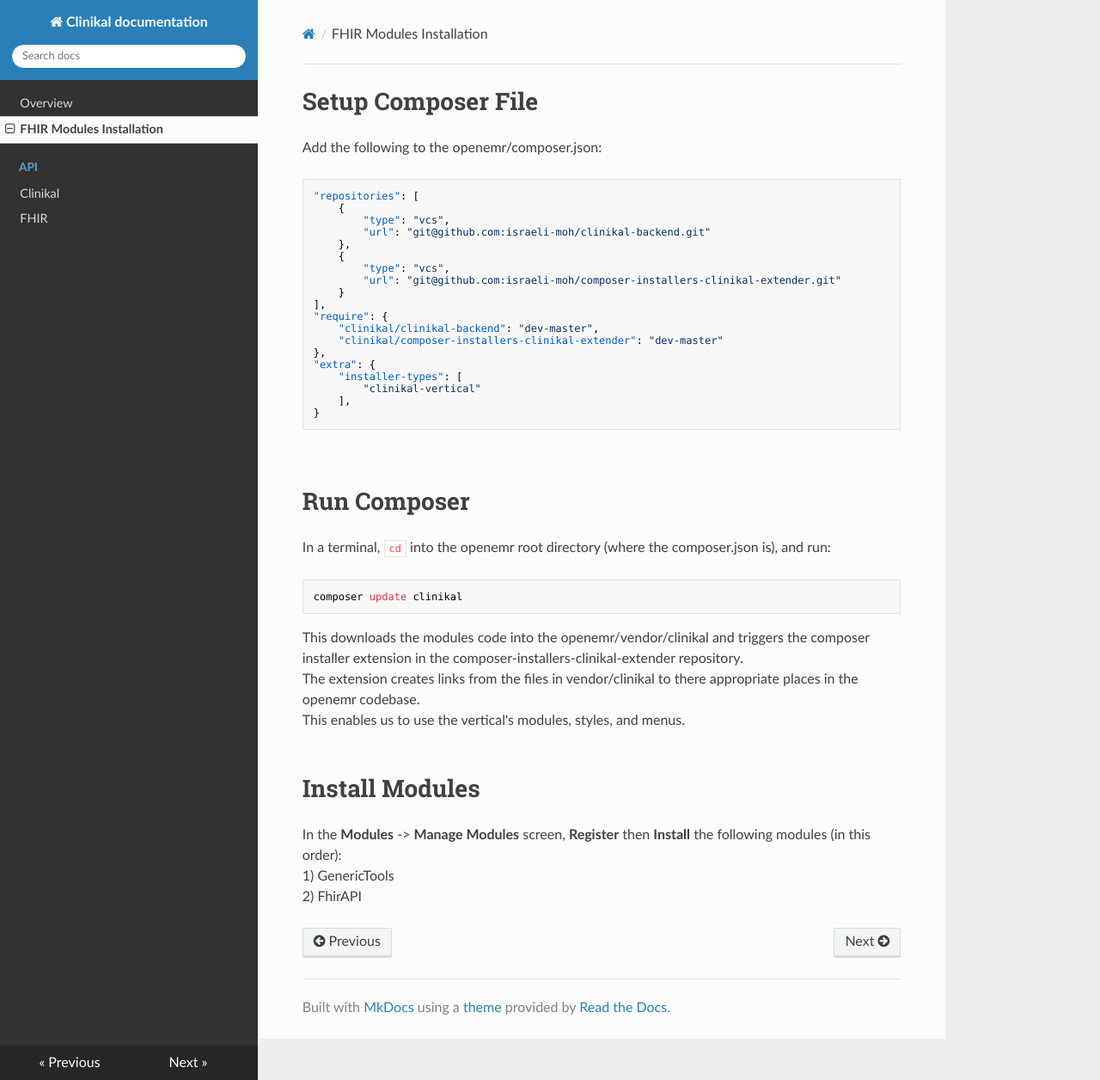
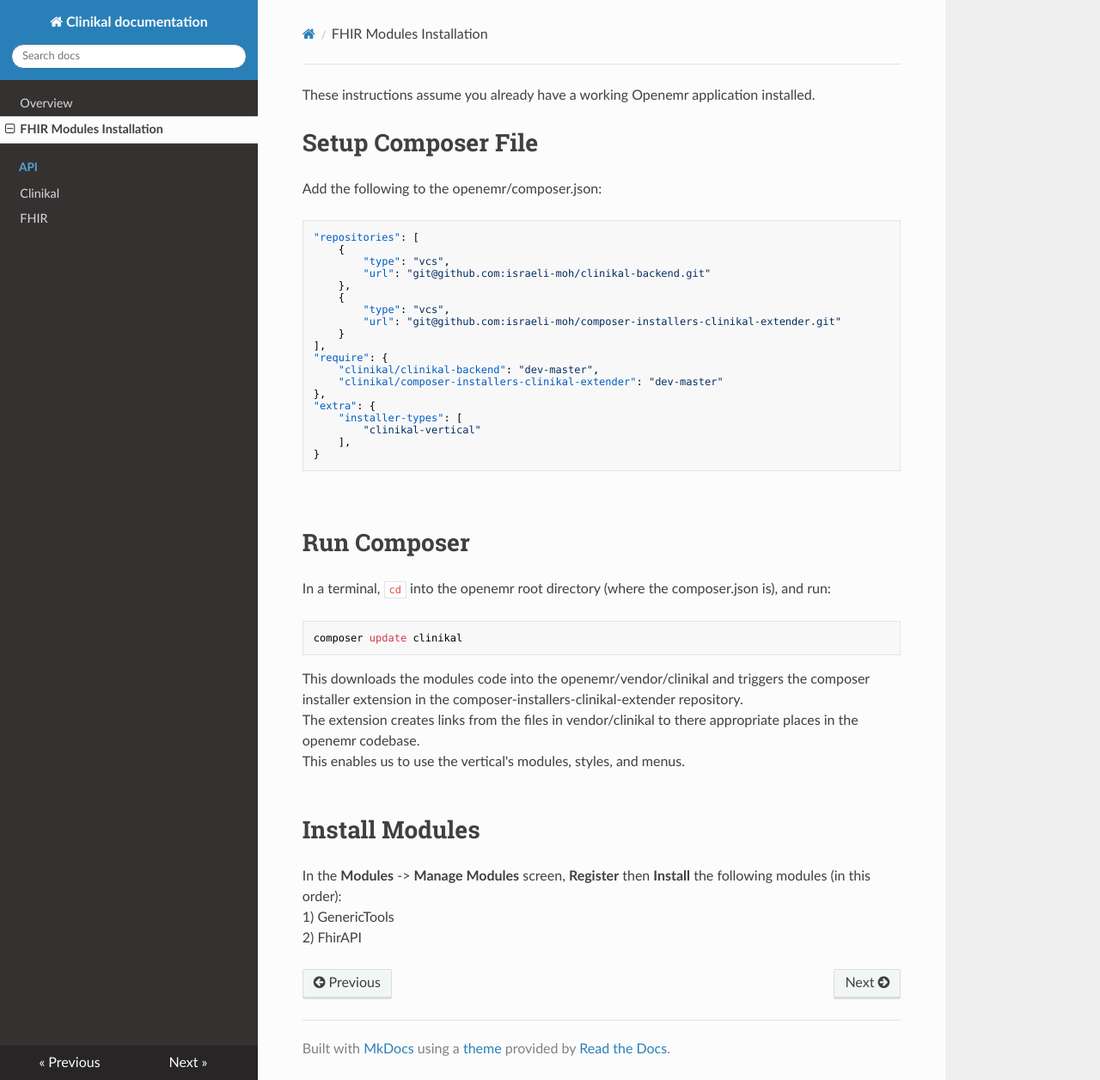
Before and after one commit to MohGovIL/Clinical-Documentation, an MkDocs documentation site: the page built from docs/fhir modules installation.md, in a window 1280 px wide and 1256 px high. Shown: the whole window at 86% size. Built offline with MkDocs 1.6.1, drawn with Linux system fonts in a browser that asks for light colours; nearby versions of some CDN libraries.

Commit message:
modules install instructions

````diff
--- a/docs/fhir modules installation.md
+++ b/docs/fhir modules installation.md
@@ -1,3 +1,5 @@
+These instructions assume you already have a working Openemr application installed.
+
 # Setup Composer File
 Add the following to the openemr/composer.json:
 ``` json
````
